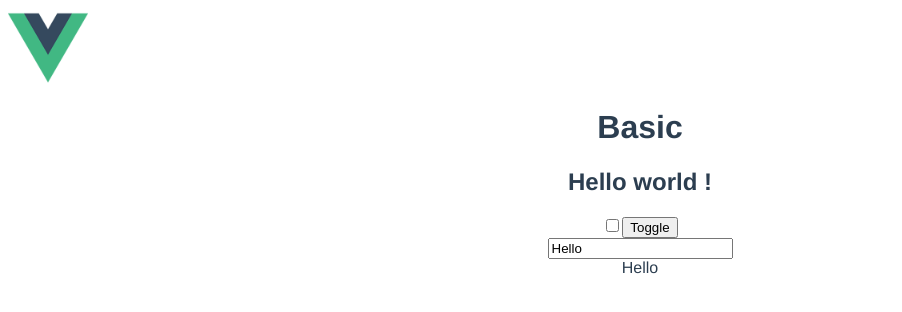
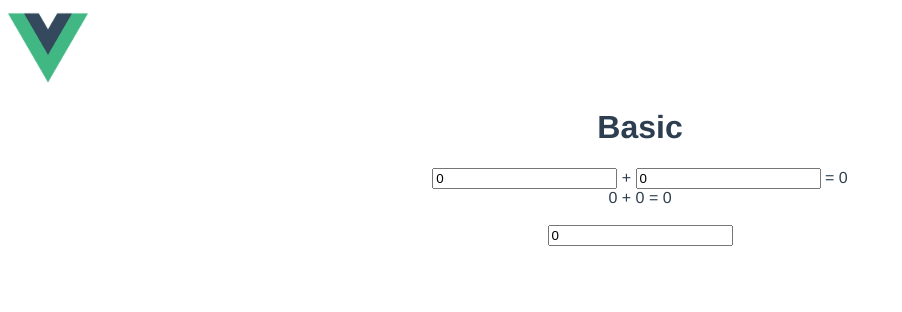
Before and after one commit to timchao0825/reVue-traininig, a Vue app: page / in a window 1280 px wide. Shown: the top 312 px of the page, without its empty margins (0-902 px from the left). Built offline with nearby package versions, Linux system fonts and the light colour scheme.

Commit message:
watch , computed reVue

```diff
--- a/src/components/basic/basic.vue
+++ b/src/components/basic/basic.vue
@@ -2,20 +2,41 @@
   <div>
     <h1>Basic</h1>
     <!-- double mustache -->
-    <div>
+    <!-- <div>
       <h2>{{message}}</h2>
       <input type="checkbox" v-bind:checked="selected">
       <button v-on:click="toggle">Toggle</button>
-    </div>
-
+    </div> -->
     <div>
       <!-- v-model -->
-      <input type="text" :value="text">
+      <!-- <input type="text" :value="text">
       <br/>
-      {{text}}
+      {{text}} -->
       <!-- <input type="text" v-model="text">
       <br/>
       {{text}} -->
+
+      <!-- vue methods -->
+      <!-- <h3 v-once>{{count}}</h3>
+      <button @click="addCount"> +1 </button> -->
+      <!-- end -->
+
+      <!-- vue methods count -->
+      <!-- <h3>{{count}}</h3>
+      <button @click="addStep">{{step}}</button> -->
+
+      <!-- vue computed -->
+      <input type="number" v-model="a">
+      +
+      <input type="number" v-model="b">
+      =
+      <span>{{c}}</span>
+      <br/>
+      {{a}} + {{b}} = {{c}}
+      <br>
+      <br>
+      <!-- vue watch -->
+      <input type="text" v-model="value.a">
     </div>
   </div>
 </template>
@@ -27,12 +48,61 @@
         message:'Hello world !',
         selected:false,
         text:'Hello',
+        count:0,
+        step:1,
+        a:0,
+        b:0,
+        // value:'',
+        value:{
+          a:0,
+          b:1,
+        }
       };
     },
     methods: {
+      // 原始作法
+      // toggle: function(){
+      //
+      //}
+      // 常用寫法 object shorthand
       toggle(){
         this.selected = !this.selected;
       },
+      addCount(){
+        this.count += 1;
+      },
+      addStep(){
+        this.count += this.step;
+        this.step += 1;
+      },
+    },
+    // computed: {
+    //   c(){
+    //     return parseInt(this.a , 10) + parseInt(this.b , 10);
+    //   }
+    // },
+    // computed 拆分可變為
+    computed:{
+      c:{
+        get(){
+          return parseInt(this.a , 10) + parseInt(this.b , 10);
+        },
+        set(val){
+          this.b = parseInt(val , 10) - parseInt(this.a , 10);
+        }
+      }
+    },
+    watch: {
+      // value(val,oldVal){
+      //   console.log(`${val} ==> ${oldVal}`)
+      // }
+      // 拆分寫法
+      value:{
+        handler(val,oldVal){
+          console.log(`${val} ==> ${oldVal}`)
+        },
+        deep: true, // 監聽陣列或是物件裡的東西改變的設定
+      }
     },
   }
 </script>
```
Also changed, not shown: 1 other file (tests, documents, lock files or other folders).
